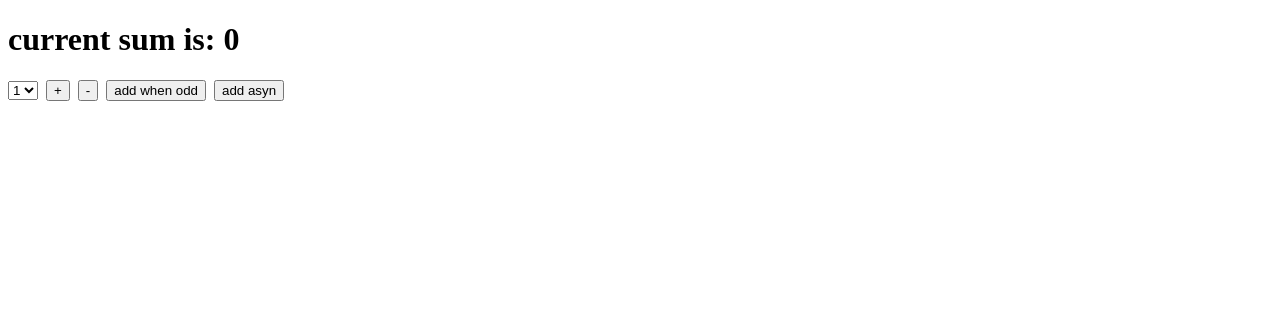
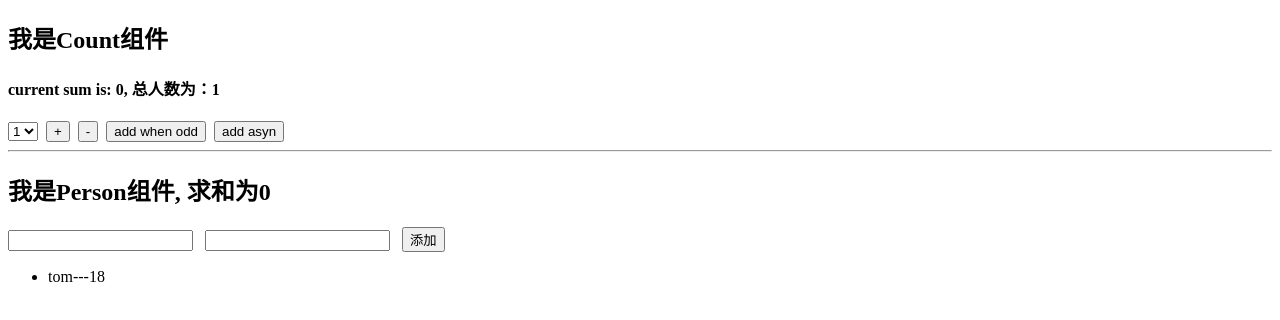
Before and after one commit to freya-yujue-wang/redux-demo, a React (Create React App) app: page / in a window 1280 px wide. Shown: the top 320 px of the page. Built offline with nearby package versions, Linux system fonts and the light colour scheme.

Commit message:
add person components

```diff
--- a/package.json
+++ b/package.json
@@ -6,6 +6,7 @@
     "@testing-library/jest-dom": "^5.11.8",
     "@testing-library/react": "^11.2.2",
     "@testing-library/user-event": "^12.6.0",
+    "nanoid": "^3.1.20",
     "react": "^17.0.1",
     "react-dom": "^17.0.1",
     "react-redux": "^7.2.2",
--- a/src/App.jsx
+++ b/src/App.jsx
@@ -1,12 +1,14 @@
 import React, { Component } from 'react'
 import Count from './containers/Count'
-import store from './redux/store'
+import Person from './containers/Person'
 
 export default class App extends Component {
     render() {
         return (
             <div>
                 <Count/>
+                <hr/>
+                <Person/>
             </div>
         )
     }
--- a/src/containers/Count/index.jsx
+++ b/src/containers/Count/index.jsx
@@ -1,11 +1,11 @@
 import React, { Component } from 'react'
 import {connect} from 'react-redux'
-import {createIncrementAction, createDecrementAction,createIncrementAsyncAction} from '../../redux/count_action.js'
+import {createIncrementAction, createDecrementAction,createIncrementAsyncAction} from '../../redux/actions/count.js'
 
 //这是一个UI组件
 class Count extends Component {
 
-increment = () => {
+    increment = () => {
         const {value} = this.selectNumber
         this.props.jia(value*1)
     }
@@ -28,7 +28,8 @@ increment = () => {
     render() {
         return (
             <div>
-                <h1>current sum is: {this.props.count}</h1>
+                <h2>我是Count组件</h2>
+                <h4>current sum is: {this.props.count}, 总人数为：{this.props.resnhu}</h4>
                 <select ref= {c => this.selectNumber = c}>
                     <option value ="1">1</option>
                     <option value ="2">2</option>
@@ -50,7 +51,7 @@ increment = () => {
 
 //这是一个容器组件
 export default connect(
-    state => ({count: state}),
+    state => ({count: state.he, resnhu: state.rens.length}), //map状态
 
     //mapDispacthToProps的简写
     {
--- /dev/null
+++ b/src/containers/Person/index.jsx
@@ -0,0 +1,45 @@
+import React, { Component } from 'react'
+import {nanoid} from 'nanoid'
+import {connect} from 'react-redux'
+import {createAddPersponAction} from '../../redux/actions/person'
+
+class Person extends Component {
+
+    addPerson = () => {
+        const name = this.nameNode.value
+        const age = this.ageNode.value
+        const personObj = {id:nanoid(), name, age}
+        this.props.jiayiren(personObj)
+        this.nameNode.value = ''
+        this.ageNode.value = ''
+    }
+    render() {
+        return (
+            <div>
+                <h2>我是Person组件, 求和为{this.props.he}</h2>
+                <input ref={c => this.nameNode = c} type ="text" palaceholder="输入名字"/> &nbsp;&nbsp;
+                <input ref={c => this.ageNode = c} type ="text" palaceholder="输入年龄"/> &nbsp;&nbsp;
+                <button onClick={this.addPerson}>添加</button>
+                <ul>
+
+                        {
+                            this.props.yiduiren.map((p) => {
+                                return <li key={p.id}>{p.name}---{p.age}</li>
+                            })
+
+                        }
+                </ul>
+
+            </div>
+        )
+    }
+}
+
+export default connect(
+    state => ({yiduiren: state.rens, he: state.he}), //map状态
+
+    //mapDispacthToProps的简写
+    {
+        jiayiren: createAddPersponAction,
+    }
+)(Person)
--- a/src/index.js
+++ b/src/index.js
@@ -9,9 +9,3 @@ ReactDOM.render(
     <App/>
     </Provider>,
     document.getElementById('root'));
-
-// //监测redux中的状态的改变，如果redux的状态发生了改变，那么重新渲染App组件
-// store.subscribe(() => {
-//     ReactDOM.render(<App/>, document.getElementById('root'));
-
-// })
--- a/src/redux/count_action.js
+++ b/src/redux/actions/count.js
@@ -1,5 +1,4 @@
-import {INCREMENT, DECREMENT} from './constant'
-import store from './store'
+import {INCREMENT, DECREMENT} from '../constant'
 
 //同步action，action的值是object的一般对象
 export const createIncrementAction = (data) => ({type:INCREMENT, data })
--- /dev/null
+++ b/src/redux/actions/person.js
@@ -0,0 +1,3 @@
+import {ADD_PERSON} from '../constant'
+
+export const createAddPersponAction = personObj => ({type:ADD_PERSON, data: personObj})
--- a/src/redux/constant.js
+++ b/src/redux/constant.js
@@ -1,2 +1,3 @@
 export const INCREMENT = 'increment'
 export const DECREMENT = 'decrement'
+export const ADD_PERSON = 'add_person'
--- a/src/redux/count_reducer.js
+++ b/src/redux/reducers/count.js
@@ -1,4 +1,5 @@
-import {INCREMENT, DECREMENT} from './constant'
+import {INCREMENT, DECREMENT} from '../constant'
+
 const initState = 0
 export default function countReducer(preState = initState, action) {
     // if (preState === undefined) {
--- /dev/null
+++ b/src/redux/reducers/person.js
@@ -0,0 +1,15 @@
+import {ADD_PERSON} from '../constant'
+
+//初始化状态
+const initState = [{id:'001', name: 'tom', age: 18}]
+export default function personReducer(preState = initState, action) {
+    const {data, type} = action
+    switch (type) {
+        case ADD_PERSON:
+            return [data,...preState]
+
+        default:
+            return preState
+    }
+
+}
--- a/src/redux/store.js
+++ b/src/redux/store.js
@@ -1,5 +1,10 @@
-import {createStore, applyMiddleware} from 'redux'
-import countReducer from './count_reducer'
+import {createStore, applyMiddleware, combineReducers} from 'redux'
+import countReducer from './reducers/count'
+import personReducer from "./reducers/person";
 import thunk from 'redux-thunk'
 
-export default createStore(countReducer, applyMiddleware(thunk))
+const allReducer = combineReducers({
+    he: countReducer,
+    rens: personReducer
+})
+export default createStore(allReducer, applyMiddleware(thunk))
```
Also changed, not shown: 1 other file (tests, documents, lock files or other folders).
